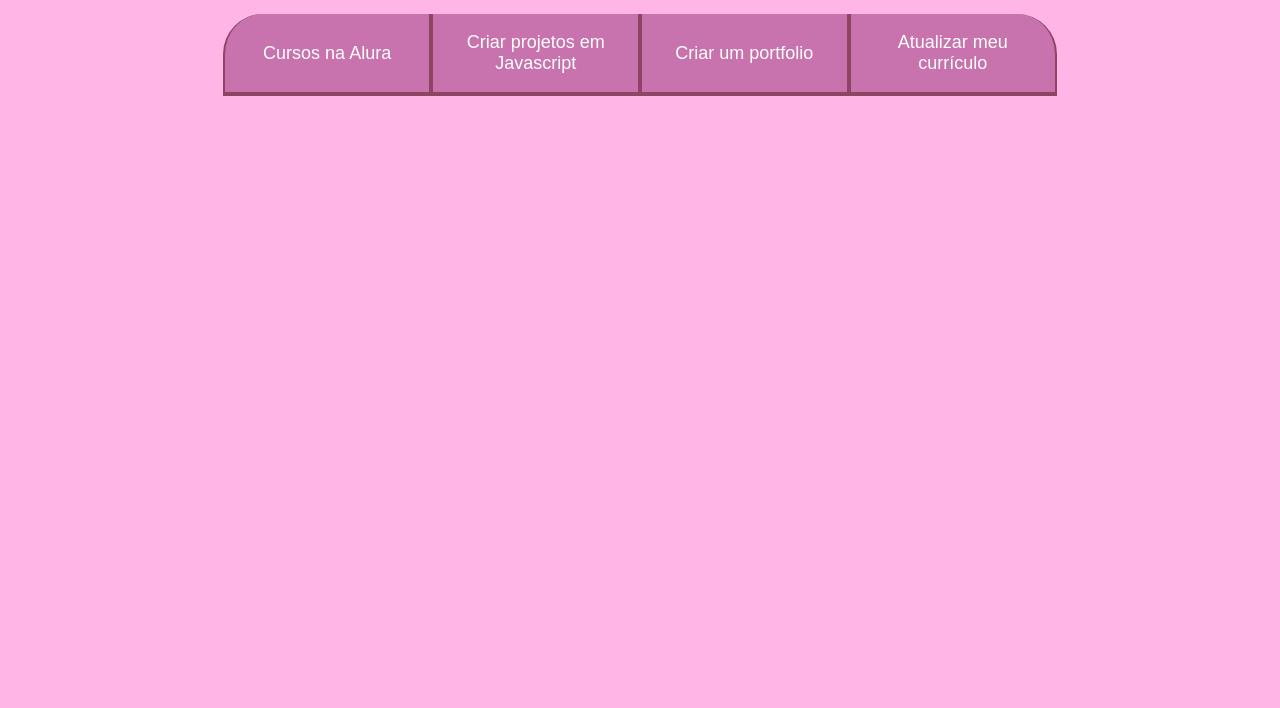
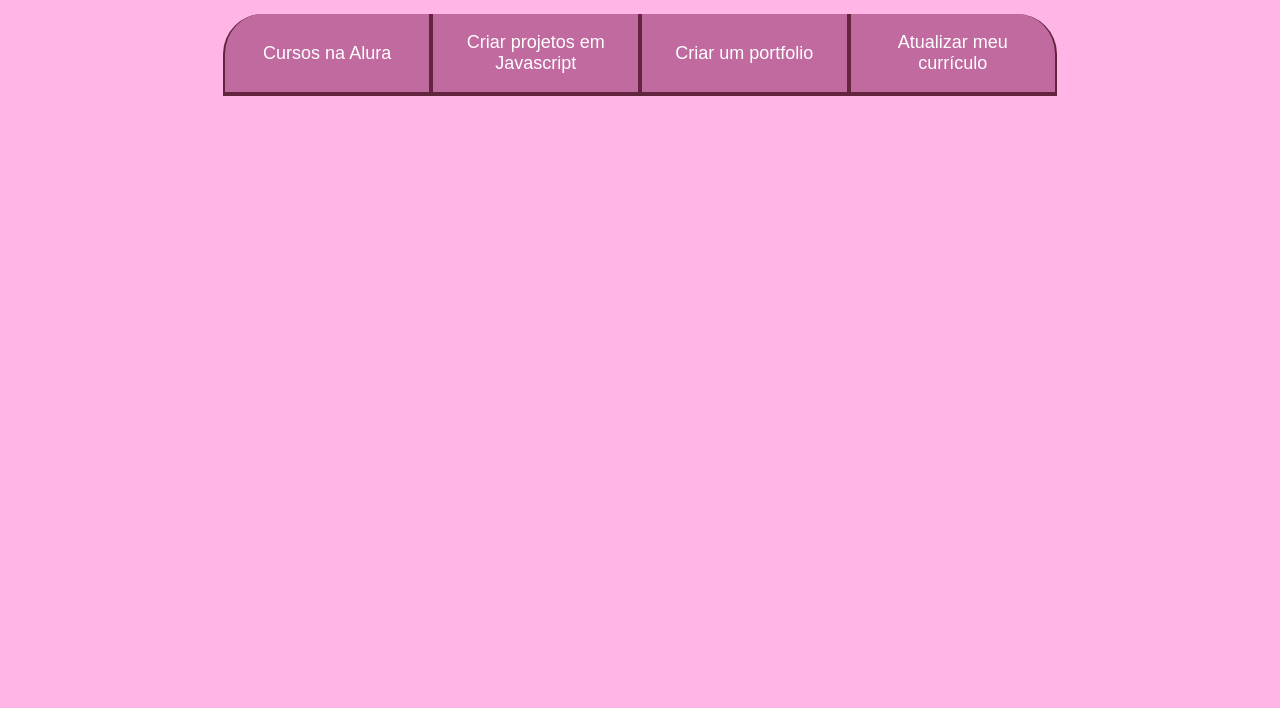
Before and after one commit to Bruninha007/proj.-de-vida, a plain HTML site: page index.html in a window 1280 px wide. Shown: the part 92-800 px from the top of the page. Drawn offline with Linux system fonts and the light colour scheme.

Commit message:
Add files via upload

```diff
--- a/index.html
+++ b/index.html
@@ -12,9 +12,12 @@
     <section class="conteudo-principal">
         <h2 class="titulo-principal">Meus Objetivos do ano_</h2>
 <div class="botoes">
-        <button class="botao">Cursos na Alura</button>
+        <button class="botao ativo">Cursos na Alura</button>
         <button class="botao">Criar projetos em Javascript</button>
         <button class="botao">Criar um portfolio</button>
         <button class="botao">Atualizar meu currículo</button>
  </div>
 </section>
+</body>
+</html>
+<script src="main.js"></script>
--- a/style.css
+++ b/style.css
@@ -2,9 +2,9 @@
     --cor-de-fundo: #FFB5E5;
     --branco: #FFFFFF;
     --branco: #FFFFFF;
-    --botao-ativo: #8d4563;
-    --botao-inativo: rgba(145, 48, 120, 0.5);
-    --texto-fundo: rgba(145, 48, 120, 0.5);
+    --botao-ativo: #63243e;
+    --botao-inativo: rgba(131, 32, 93, 0.5);
+    --texto-fundo: rgba(146, 44, 103, 0.5);
 }
 
 body{
@@ -81,4 +81,6 @@ body{
 
 
 
+
+
 @import url('https://fonts.googleapis.com/css2?family=Chakra+Petch:ital,wght@0,300;0,400;0,500;0,600;0,700;1,300;1,400;1,500;1,600;1,700&display=swap');
```
